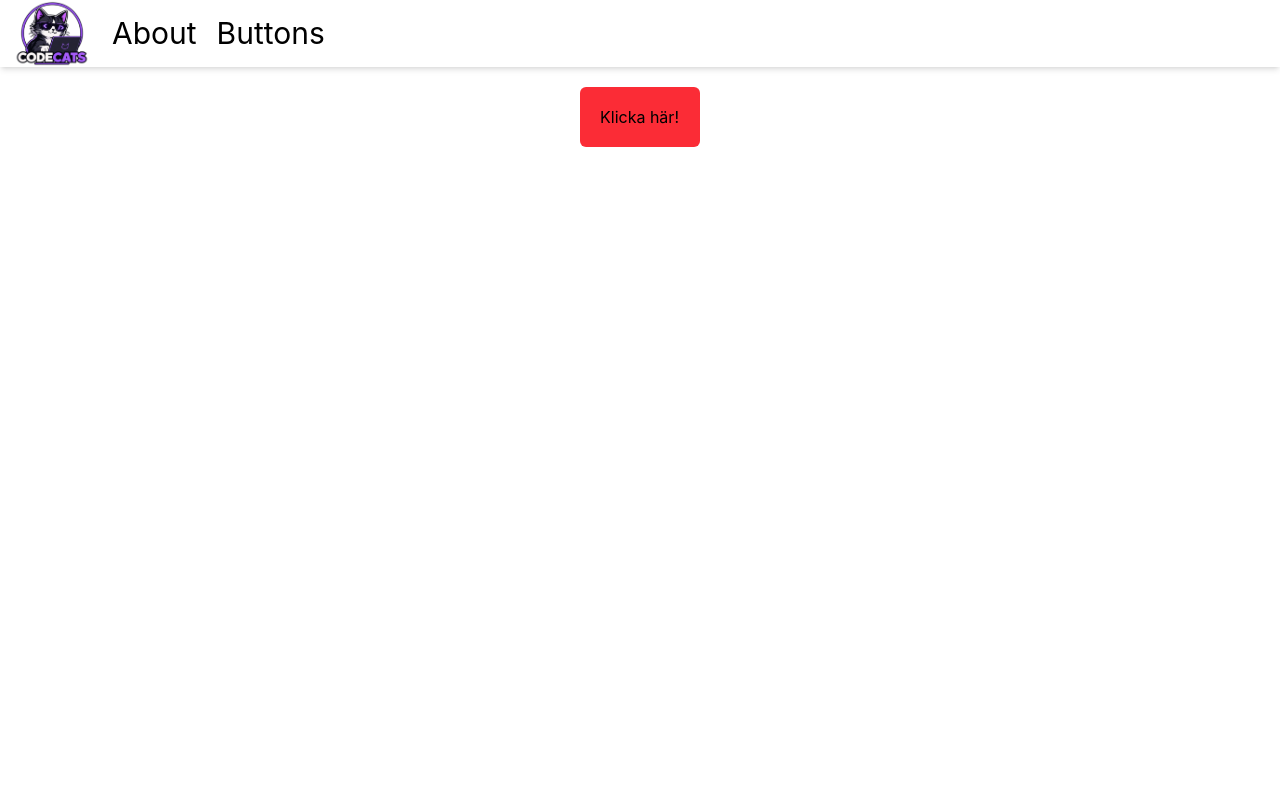
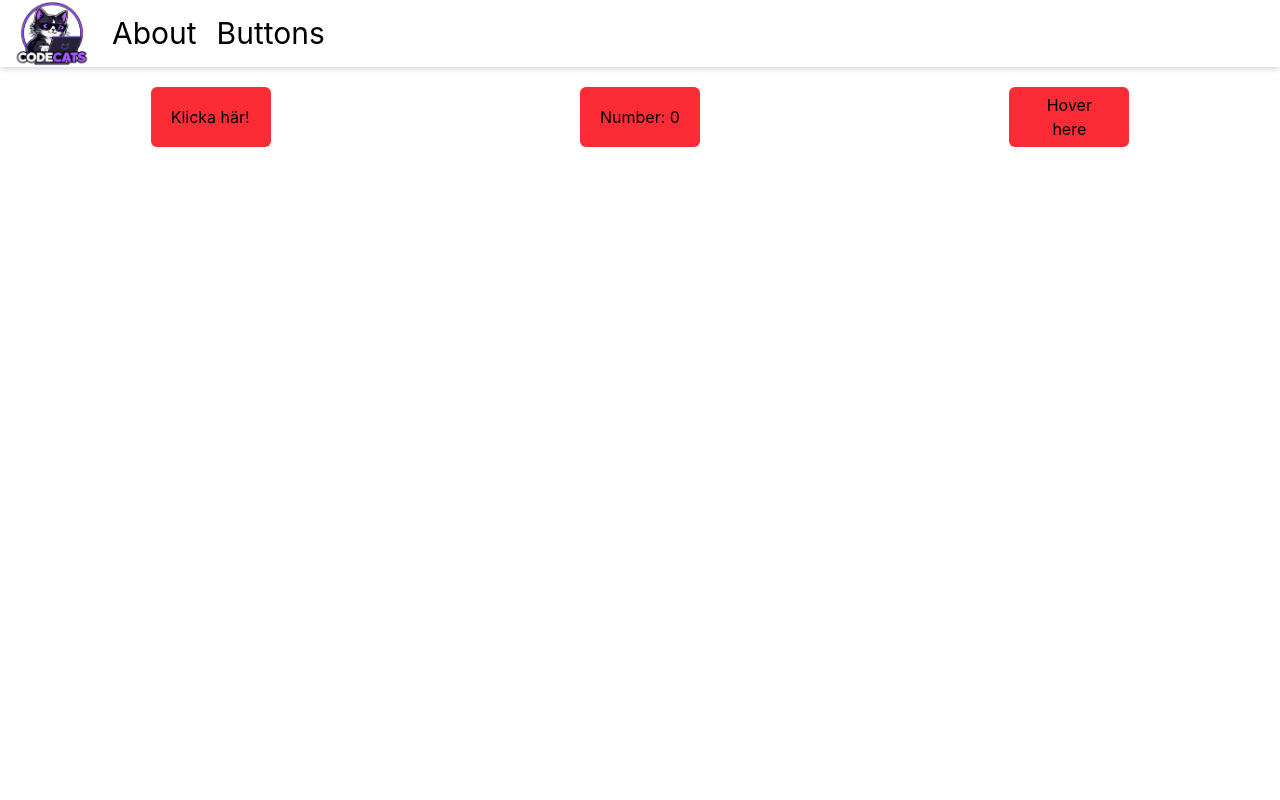
Before and after one commit to mr-milt/chashack, a React (Vite) app: page /buttons in a window 1280 px wide. Shown: the top 800 px of the page. Built offline with nearby package versions, Linux system fonts and the light colour scheme.

Commit message:
3 side quests

```diff
--- a/src/pages/Button.jsx
+++ b/src/pages/Button.jsx
@@ -1,17 +1,32 @@
-import React, { useState } from "react";
+import React, { use, useState } from "react";
 
 export default function Button() {
   const [text, setText] = useState("Klicka här!");
+  const [count, setCount] = useState(0)
+   const [hover, SetHover] = useState(false)
 
   const bytatext = () => {
     setText("Hej på dig! 👋");
   };
 
   return (
-    <div className="flex justify-center">
-      <div className="flex button bg-red-500 w-30 p-5 my-5 h-15 text-center items-center rounded-md">
+    <div className="flex gap-2 justify-around">
+
+      <div className="flex button bg-red-500 w-30 p-5 my-5 h-15 text-center items-center rounded-md hover:cursor-pointer">
         <button onClick={() => bytatext()}>{text}</button>
       </div>
+
+      <div className="flex button bg-red-500 w-30 p-5 my-5 h-15 text-center items-center rounded-md hover:cursor-pointer">
+        <button onClick={() => setCount(count + 1)}>Number: {count}</button>
+      </div>
+
+      <div className="flex relative button bg-red-500 w-30 p-5 my-5 h-15 text-center items-center rounded-md hover:cursor-pointer">
+        <div onMouseEnter={() => SetHover(true)} onMouseLeave={() => SetHover(false)}>{ hover ? <div className="absulute" > DU hovrar</div> : "Hover here"}</div>
+
+      </div>
+
+        { hover ? <div>Kolla vad göde sig här, hover vissar mig</div> : ""}
+
     </div>
   );
 }
```
